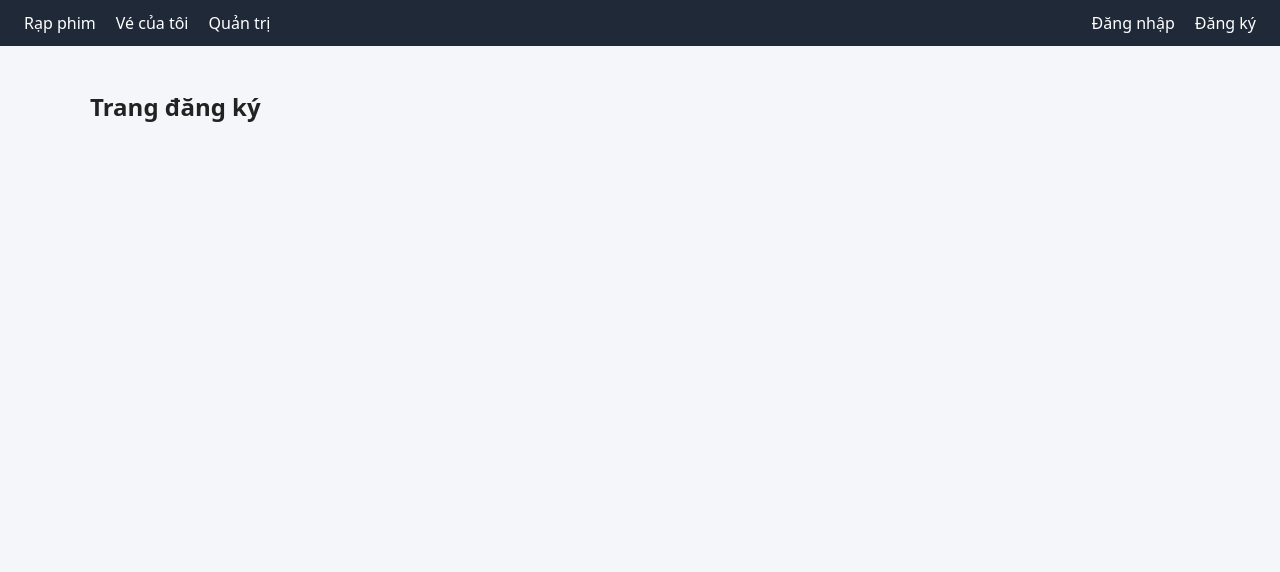
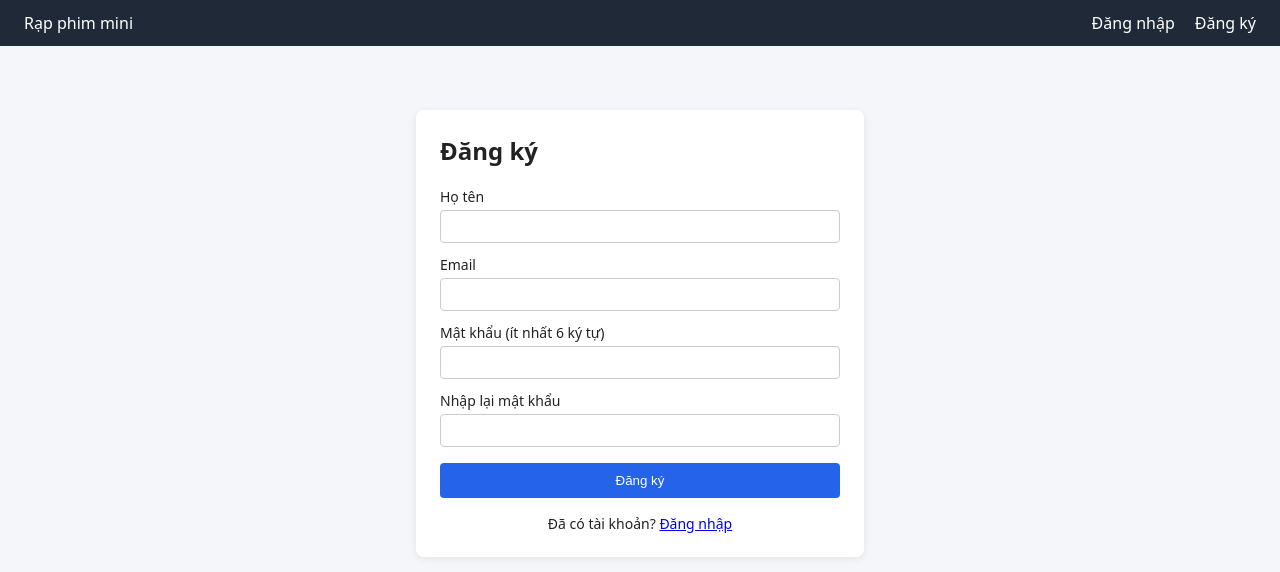
Before and after one commit to thaongan2k7abc-bit/cinema-booking, a React (Vite) app in the folder client/: page /register in a window 1280 px wide. Shown: the top 572 px of the page. Built offline with nearby package versions, Linux system fonts and the light colour scheme.

Commit message:
Thêm giao diện đăng ký, đăng nhập, đăng xuất và lưu trạng thái đăng nhập

```diff
--- a/client/src/components/Navbar.tsx
+++ b/client/src/components/Navbar.tsx
@@ -1,14 +1,34 @@
-import { Link } from "react-router-dom";
+import { Link, useNavigate } from "react-router-dom";
+import { useAppDispatch, useAppSelector } from "../store/hooks";
+import { logout } from "../store/authSlice";
 
 export default function Navbar() {
+  const user = useAppSelector((state) => state.auth.user);
+  const dispatch = useAppDispatch();
+  const navigate = useNavigate();
+
+  function handleLogout() {
+    dispatch(logout());
+    navigate("/");
+  }
+
   return (
     <nav className="navbar">
-      <Link to="/">Rạp phim </Link>
-      <Link to="/my-tickets">Vé của tôi</Link>
-      <Link to="/admin">Quản trị</Link>
+      <Link to="/">Rạp phim mini</Link>
+      {user && <Link to="/my-tickets">Vé của tôi</Link>}
+      {user?.role === "admin" && <Link to="/admin">Quản trị</Link>}
       <span style={{ marginLeft: "auto" }} />
-      <Link to="/login">Đăng nhập</Link>
-      <Link to="/register">Đăng ký</Link>
+      {user ? (
+        <>
+          <span style={{ color: "#fff" }}>Xin chào, {user.name}</span>
+          <button onClick={handleLogout}>Đăng xuất</button>
+        </>
+      ) : (
+        <>
+          <Link to="/login">Đăng nhập</Link>
+          <Link to="/register">Đăng ký</Link>
+        </>
+      )}
     </nav>
   );
 }
--- a/client/src/index.css
+++ b/client/src/index.css
@@ -28,3 +28,11 @@ body {
   color: #fff;
   text-decoration: none;
 }
+.navbar button {
+  background: transparent;
+  color: #fff;
+  border: 1px solid #fff;
+  border-radius: 4px;
+  padding: 4px 10px;
+  cursor: pointer;
+}
--- a/client/src/pages/auth/LoginPage.tsx
+++ b/client/src/pages/auth/LoginPage.tsx
@@ -1,3 +1,76 @@
+import { useState } from "react";
+import type { FormEvent } from "react";
+import { Link, useNavigate } from "react-router-dom";
+import { isAxiosError } from "axios";
+import api from "../../api/axios";
+import { useAppDispatch } from "../../store/hooks";
+import { loginSuccess } from "../../store/authSlice";
+import type { User } from "../../types";
+import "./auth.css";
+
 export default function LoginPage() {
-  return <h2>Trang đăng nhập </h2>;
+  const [email, setEmail] = useState("");
+  const [password, setPassword] = useState("");
+  const [error, setError] = useState("");
+  const [loading, setLoading] = useState(false);
+  const dispatch = useAppDispatch();
+  const navigate = useNavigate();
+
+  async function handleSubmit(e: FormEvent) {
+    e.preventDefault();
+    setError("");
+    setLoading(true);
+    try {
+      const res = await api.post<{ token: string; user: User }>("/auth/login", {
+        email,
+        password,
+      });
+      dispatch(loginSuccess(res.data));
+      navigate("/");
+    } catch (err) {
+      setError(
+        isAxiosError(err)
+          ? (err.response?.data?.message ?? "Không thể đăng nhập")
+          : "Đã có lỗi xảy ra",
+      );
+    } finally {
+      setLoading(false);
+    }
+  }
+
+  return (
+    <form className="auth-card" onSubmit={handleSubmit}>
+      <h2>Đăng nhập</h2>
+
+      <label>
+        Email
+        <input
+          type="email"
+          value={email}
+          onChange={(e) => setEmail(e.target.value)}
+          required
+        />
+      </label>
+
+      <label>
+        Mật khẩu
+        <input
+          type="password"
+          value={password}
+          onChange={(e) => setPassword(e.target.value)}
+          required
+        />
+      </label>
+
+      {error && <div className="auth-error">{error}</div>}
+
+      <button type="submit" disabled={loading}>
+        {loading ? "Đang đăng nhập..." : "Đăng nhập"}
+      </button>
+
+      <div className="auth-switch">
+        Chưa có tài khoản? <Link to="/register">Đăng ký</Link>
+      </div>
+    </form>
+  );
 }
--- a/client/src/pages/auth/RegisterPage.tsx
+++ b/client/src/pages/auth/RegisterPage.tsx
@@ -1,3 +1,103 @@
+import { useState } from "react";
+import type { FormEvent } from "react";
+import { Link, useNavigate } from "react-router-dom";
+import { isAxiosError } from "axios";
+import api from "../../api/axios";
+import { useAppDispatch } from "../../store/hooks";
+import { loginSuccess } from "../../store/authSlice";
+import type { User } from "../../types";
+import "./auth.css";
+
 export default function RegisterPage() {
-  return <h2>Trang đăng ký </h2>;
+  const [name, setName] = useState("");
+  const [email, setEmail] = useState("");
+  const [password, setPassword] = useState("");
+  const [confirm, setConfirm] = useState("");
+  const [error, setError] = useState("");
+  const [loading, setLoading] = useState(false);
+  const dispatch = useAppDispatch();
+  const navigate = useNavigate();
+
+  async function handleSubmit(e: FormEvent) {
+    e.preventDefault();
+    setError("");
+
+    if (password !== confirm) {
+      setError("Mật khẩu nhập lại không khớp");
+      return;
+    }
+
+    setLoading(true);
+    try {
+      const res = await api.post<{ token: string; user: User }>(
+        "/auth/register",
+        { name, email, password },
+      );
+      dispatch(loginSuccess(res.data)); // đăng ký xong tự đăng nhập luôn
+      navigate("/");
+    } catch (err) {
+      setError(
+        isAxiosError(err)
+          ? (err.response?.data?.message ?? "Không thể đăng ký")
+          : "Đã có lỗi xảy ra",
+      );
+    } finally {
+      setLoading(false);
+    }
+  }
+
+  return (
+    <form className="auth-card" onSubmit={handleSubmit}>
+      <h2>Đăng ký</h2>
+
+      <label>
+        Họ tên
+        <input
+          value={name}
+          onChange={(e) => setName(e.target.value)}
+          required
+        />
+      </label>
+
+      <label>
+        Email
+        <input
+          type="email"
+          value={email}
+          onChange={(e) => setEmail(e.target.value)}
+          required
+        />
+      </label>
+
+      <label>
+        Mật khẩu (ít nhất 6 ký tự)
+        <input
+          type="password"
+          value={password}
+          onChange={(e) => setPassword(e.target.value)}
+          required
+        />
+      </label>
+
+      <label>
+        Nhập lại mật khẩu
+        <input
+          type="password"
+          value={confirm}
+          onChange={(e) => setConfirm(e.target.value)}
+          required
+        />
+      </label>
+
+      {error && <div className="auth-error">{error}</div>}
+
+      <button type="submit" disabled={loading}>
+        {loading ? "Đang đăng ký..." : "Đăng ký"}
+      </button>
+
+      <div className="auth-switch">
+        Đã có tài khoản? <Link to="/login">Đăng nhập</Link>
+      </div>
+    </form>
+  );
 }
--- /dev/null
+++ b/client/src/pages/auth/auth.css
@@ -0,0 +1,55 @@
+.auth-card {
+  max-width: 400px;
+  margin: 40px auto;
+  background: #fff;
+  padding: 24px;
+  border-radius: 8px;
+  box-shadow: 0 2px 8px rgba(0, 0, 0, 0.08);
+}
+
+.auth-card h2 {
+  margin-top: 0;
+}
+
+.auth-card label {
+  display: block;
+  margin-top: 12px;
+  font-size: 14px;
+}
+
+.auth-card input {
+  width: 100%;
+  box-sizing: border-box;
+  padding: 8px 10px;
+  margin-top: 4px;
+  border: 1px solid #ccc;
+  border-radius: 4px;
+}
+
+.auth-card button {
+  width: 100%;
+  margin-top: 16px;
+  padding: 10px;
+  border: 0;
+  border-radius: 4px;
+  background: #2563eb;
+  color: #fff;
+  cursor: pointer;
+}
+
+.auth-card button:disabled {
+  opacity: 0.6;
+  cursor: default;
+}
+
+.auth-error {
+  margin-top: 12px;
+  color: #b91c1c;
+  font-size: 14px;
+}
+
+.auth-switch {
+  margin-top: 16px;
+  font-size: 14px;
+  text-align: center;
+}
--- /dev/null
+++ b/client/src/store/authSlice.ts
@@ -0,0 +1,42 @@
+import { createSlice } from "@reduxjs/toolkit";
+import type { PayloadAction } from "@reduxjs/toolkit";
+import type { User } from "../types";
+
+interface AuthState {
+  user: User | null;
+  token: string | null;
+}
+
+// Khi mở lại web, lấy thông tin đăng nhập đã lưu trong trình duyệt
+function loadInitialState(): AuthState {
+  try {
+    const token = localStorage.getItem("token");
+    const user = localStorage.getItem("user");
+    if (token && user) return { token, user: JSON.parse(user) as User };
+  } catch {
+    // bỏ qua nếu trình duyệt không cho đọc
+  }
+  return { token: null, user: null };
+}
+
+const authSlice = createSlice({
+  name: "auth",
+  initialState: loadInitialState(),
+  reducers: {
+    loginSuccess(state, action: PayloadAction<{ token: string; user: User }>) {
+      state.token = action.payload.token;
+      state.user = action.payload.user;
+      localStorage.setItem("token", action.payload.token);
+      localStorage.setItem("user", JSON.stringify(action.payload.user));
+    },
+    logout(state) {
+      state.token = null;
+      state.user = null;
+      localStorage.removeItem("token");
+      localStorage.removeItem("user");
+    },
+  },
+});
+
+export const { loginSuccess, logout } = authSlice.actions;
+export default authSlice.reducer;
--- a/client/src/store/index.ts
+++ b/client/src/store/index.ts
@@ -1,9 +1,11 @@
 import { configureStore } from "@reduxjs/toolkit";
 import seatReducer from "./seatSlice";
+import authReducer from "./authSlice";
 
 export const store = configureStore({
   reducer: {
     seats: seatReducer, // chức năng đặt vé: ghế đang chọn
+    auth: authReducer, // chức năng tài khoản: người đang đăng nhập
   },
 });
 
```
